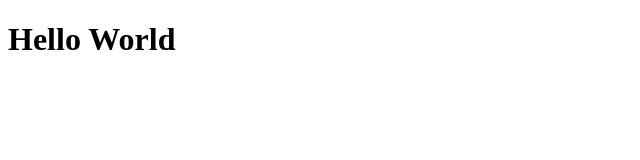
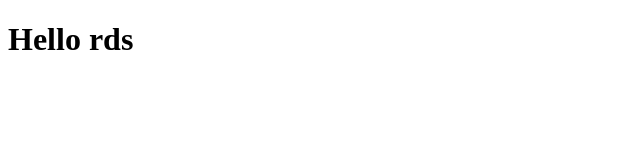
Before and after one commit to Schrobit/Schrobit.github.io, a plain HTML site: page index.html in a window 1280 px wide. Shown: the full height of the page, 0-640 px from the left. Drawn offline with Linux system fonts and the light colour scheme.

```diff
--- a/index.html
+++ b/index.html
@@ -5,6 +5,6 @@
     <title>Title</title>
 </head>
 <body>
-    <h1>Hello World</h1>
+<h1>Hello rds</h1>
 </body>
 </html>
```
